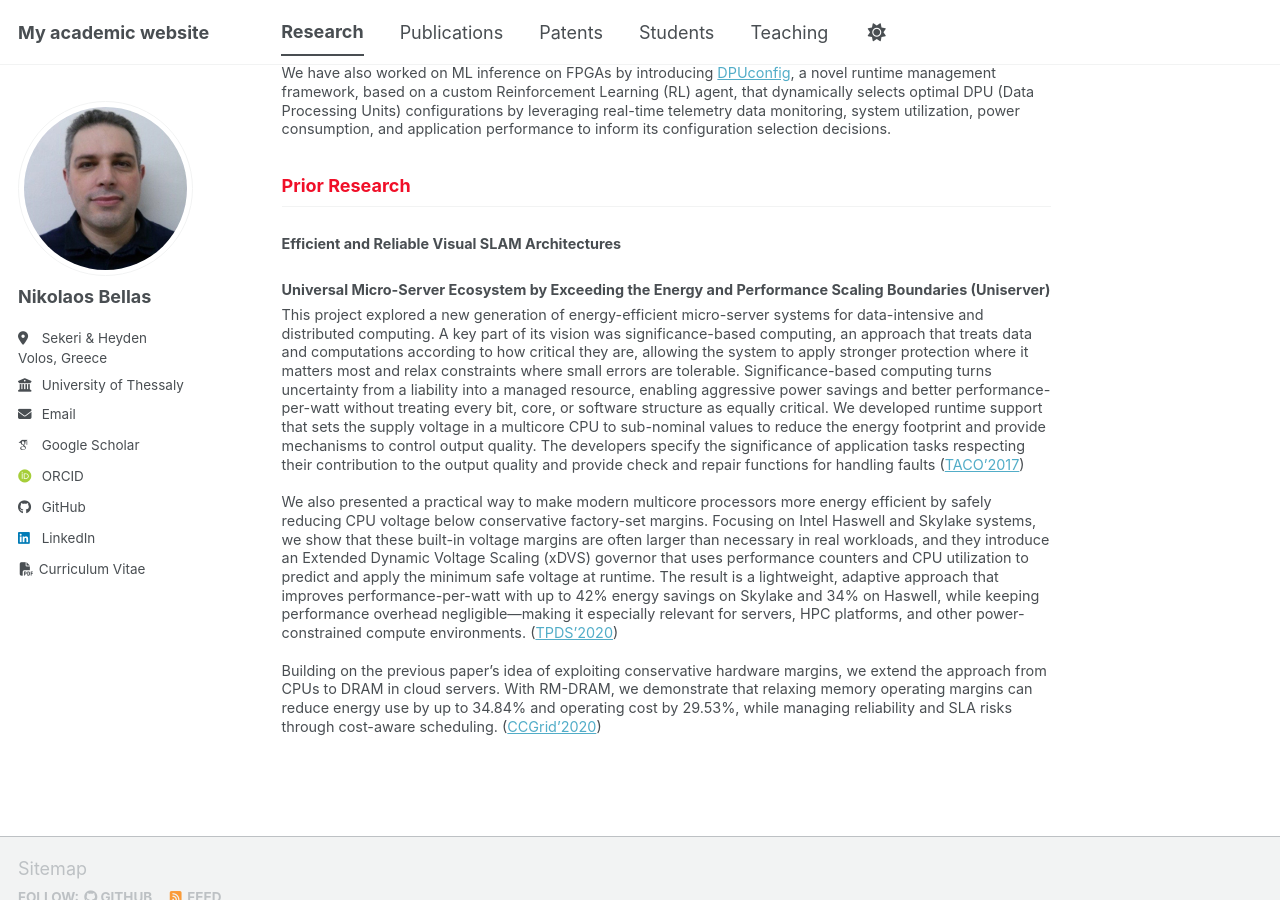
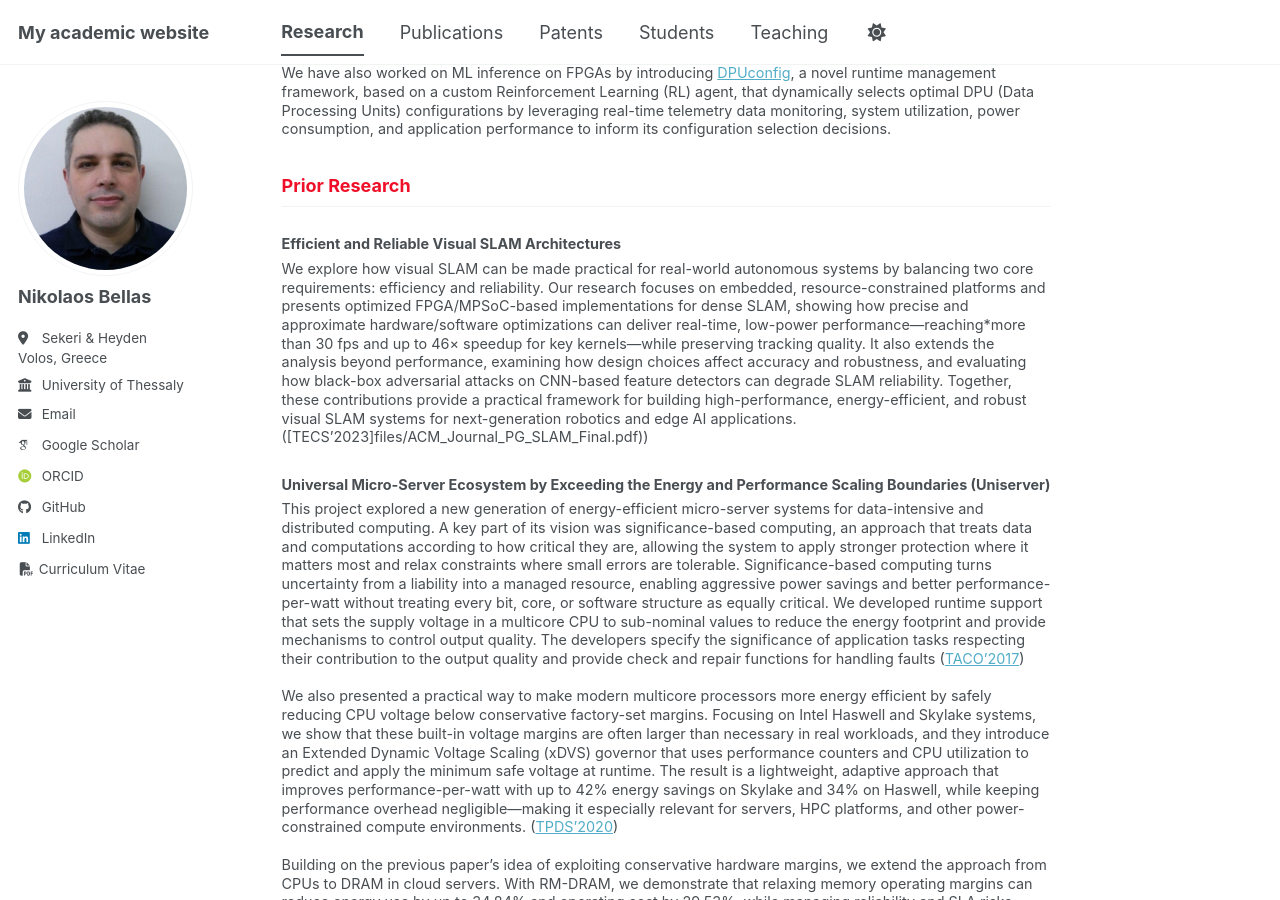
Before and after one commit to nbellas/nbellas.github.io, a Jekyll site: the page built from _pages/research.md, in a window 1280 px wide and 900 px high, scrolled down 835 px. Built offline with Jekyll 4.4.1, drawn with Linux system fonts in a browser that asks for light colours; some web fonts are replaced; a script bundle is joined from its source files by our own code; library files that are not in the unit come from our copies.

Commit message:
Update research.md

```diff
--- a/_pages/research.md
+++ b/_pages/research.md
@@ -28,6 +28,7 @@ We have also worked on ML inference on FPGAs by introducing [DPUconfig](/files/D
 
 <h3>Efficient and Reliable Visual SLAM Architectures</h3>
 
+We explore how visual SLAM can be made practical for real-world autonomous systems by balancing two core requirements: efficiency and reliability. Our research focuses on embedded, resource-constrained platforms and presents optimized FPGA/MPSoC-based implementations for dense SLAM, showing how precise and approximate hardware/software optimizations can deliver real-time, low-power performance—reaching*more than 30 fps and up to 46× speedup for key kernels—while preserving tracking quality. It also extends the analysis beyond performance, examining how design choices affect accuracy and robustness, and evaluating how black-box adversarial attacks on CNN-based feature detectors can degrade SLAM reliability. Together, these contributions provide a practical framework for building high-performance, energy-efficient, and robust visual SLAM systems for next-generation robotics and edge AI applications. ([TECS'2023]files/ACM_Journal_PG_SLAM_Final.pdf))
 
 
 <h3>Universal Micro-Server Ecosystem by Exceeding the Energy and Performance Scaling Boundaries (Uniserver)</h3>
```
